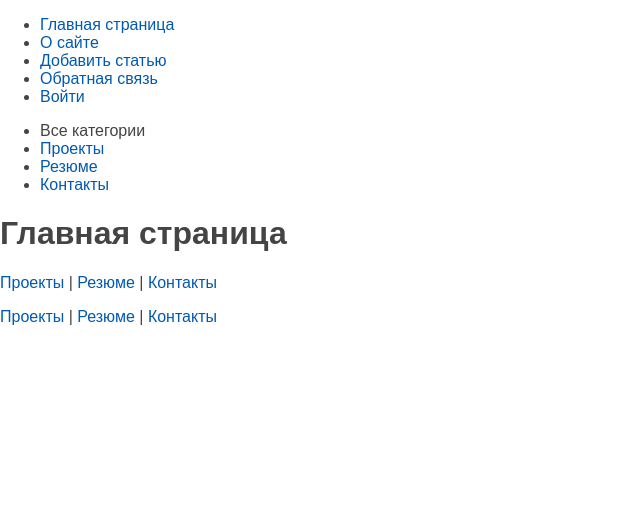
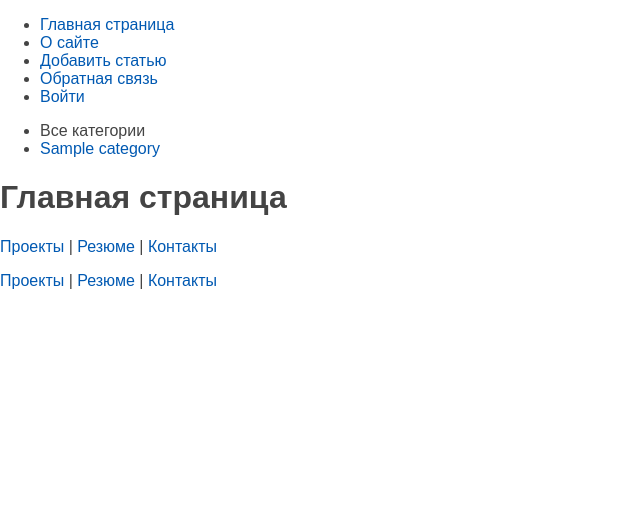
Before and after one commit to ilshat2/my_website_project, a Django app: page / in a window 1280 px wide. Shown: the top 524 px of the page, without its empty margins (0-640 px from the left). Run offline with Django 4.2, Linux system fonts and the light colour scheme; tables that the repository leaves empty hold one stand-in row (values such as "Sample post").

Commit message:
feat(db): Adding a many-to-many relationship

```diff
--- a/siteilshat/myresume/models.py
+++ b/siteilshat/myresume/models.py
@@ -42,3 +42,6 @@
 
     def __str__(self):
         return self.name
+
+    def get_absolute_url(self):
+        return reverse('category', kwargs={'cat_slug': self.slug})
--- a/siteilshat/myresume/templates/myresume/index.html
+++ b/siteilshat/myresume/templates/myresume/index.html
@@ -7,7 +7,11 @@
 
 <ul>
     {% for p in posts %}
-    <li>
+    <li><div class='article-panel'>
+        <p class='first'>Категория: {{p.cat.name}}</p>
+        <p class='last'>Дата: {{p.time_update|date:'d-m-Y H:i:s'}}</p>
+    </div>
+
         <h2>{{ p.title }}</h2>
         {% autoescape off %}
         <p>{{ p.content | linebreaks | truncatewords:20 }}</p>
--- a/siteilshat/myresume/templates/myresume/list_categories.html
+++ b/siteilshat/myresume/templates/myresume/list_categories.html
@@ -3,6 +3,6 @@
 {% if cat.id == cat_selected %}
 <li class="selected">{{ cat.name }}</li>
 {% else %}
-<li><a href="{% url 'category' cat.id %}">{{ cat.name }}</a></li>
+<li><a href="{{ cat.get_absolute_url }}">{{ cat.name }}</a></li>
 {% endif %}
 {% endfor %}
--- a/siteilshat/myresume/templatetags/myresume_tags.py
+++ b/siteilshat/myresume/templatetags/myresume_tags.py
@@ -1,16 +1,12 @@
 from django import template
+from myresume.models import Category
 import myresume.views as views
 
 
 register = template.Library()
 
 
-@register.simple_tag(name='getcats')
-def get_categories():
-    return views.cats_db
-
-
 @register.inclusion_tag('myresume/list_categories.html')
 def show_categories(cat_selected=0):
-    cats = views.cats_db
+    cats = Category.objects.all()
     return {'cats': cats, 'cat_selected': cat_selected}
--- a/siteilshat/myresume/urls.py
+++ b/siteilshat/myresume/urls.py
@@ -11,7 +11,7 @@
     path('contact/', views.contact, name='contact'),
     path('login/', views.login, name='login'),
     path('post/<slug:post_slug>/', views.show_post, name='post'),
-    path('category/<int:cat_id>/', views.show_category, name='category'),
+    path('category/<slug:cat_slug>/', views.show_category, name='category'),
     # path('myresume/<int:my_id>/', views.myresume, name='myresume_id'),  # http://127.0.0.1:8000/myresume/123/
     # path('myresume/<slug:my_slug>/', views.myresume_by_slug, name= 'myresume_slug'),  # http://127.0.0.1:8000/myresume/qerty123/
     # path('archive/<year4:year>/', views.archive, name='archive'),
--- a/siteilshat/myresume/views.py
+++ b/siteilshat/myresume/views.py
@@ -5,7 +5,7 @@
 from django.urls import reverse
 from django.template.loader import render_to_string
 from django.template.defaultfilters import slugify
-from myresume.models import Myresume
+from myresume.models import Myresume, Category
 
 
 menu = [
@@ -22,12 +22,6 @@
         логирует свою работу и сообщает вам о важных проблемах сообщением в Telegram. ''', 'is_published': True},
     {'id': 2, 'title': 'API Yamdb', 'content': 'RestAPI для сервиса Yamdb - базы данных книг, музыки, фильмов.', 'is_published': False},
     {'id': 3, 'title': 'yamdb_final', 'content': 'web-приложение и базу данных, поднятых в двух docker-контейнерах', 'is_published': True},
-]
-
-cats_db = [
-    {'id': 1, 'name': 'Проекты'},
-    {'id': 2, 'name': 'Резюме'},
-    {'id': 3, 'name': 'Контакты'},
 ]
 
 
@@ -71,12 +65,14 @@
     return HttpResponse('Авторизация')
 
 
-def show_category(request, cat_id):
+def show_category(request, cat_slug):
+    category = get_object_or_404(Category, slug=cat_slug)
+    posts = Myresume.published.filter(cat_id=category.pk)
     data = {
-        'title': 'Отображение по рубрикам',
+        'title': f'Рубрика: {category.name}',
         'menu': menu,
-        'posts': data_db,
-        'cat_selected': cat_id,
+        'posts': posts,
+        'cat_selected': category.pk,
     }
     return render(request, 'myresume/index.html', context=data)
 
```
